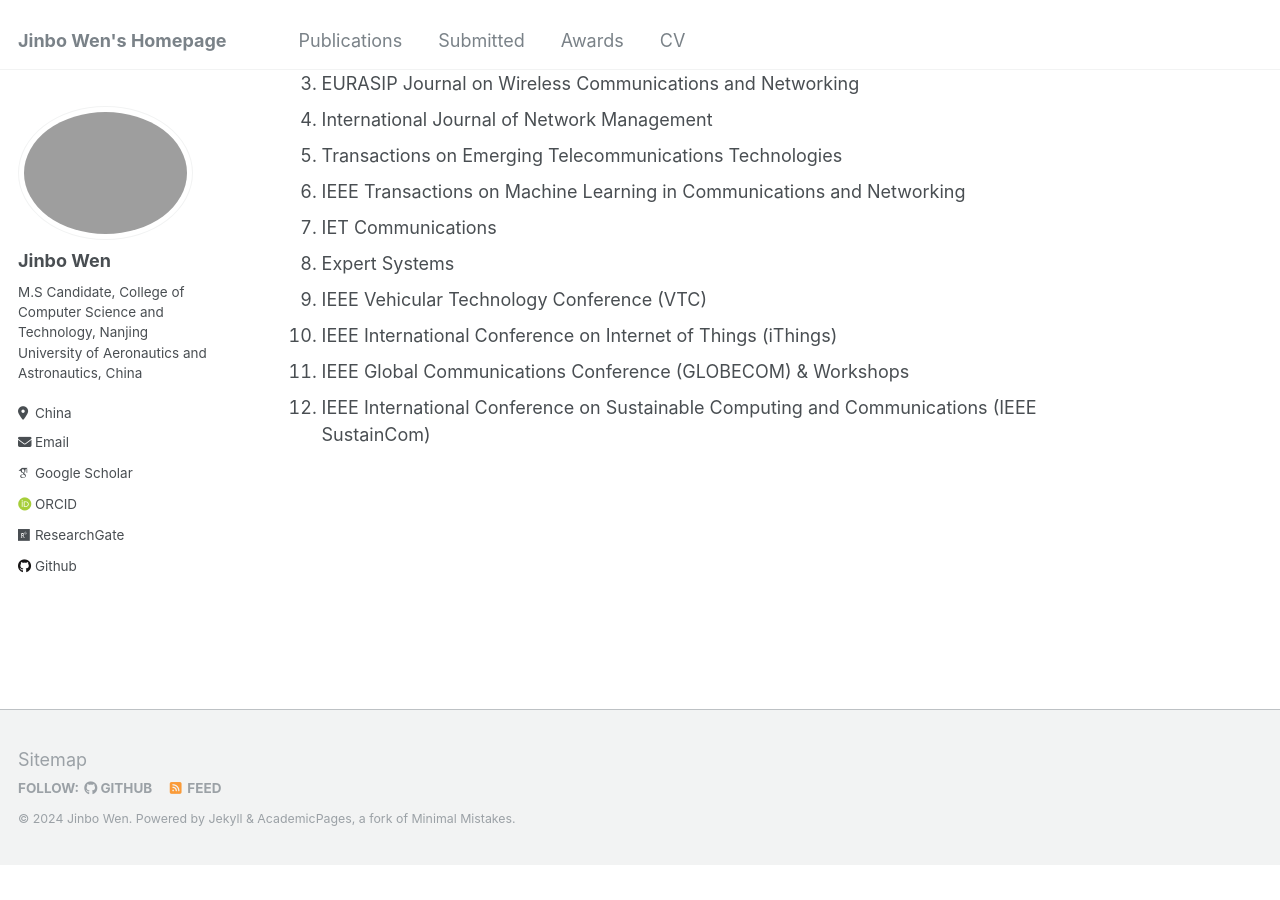
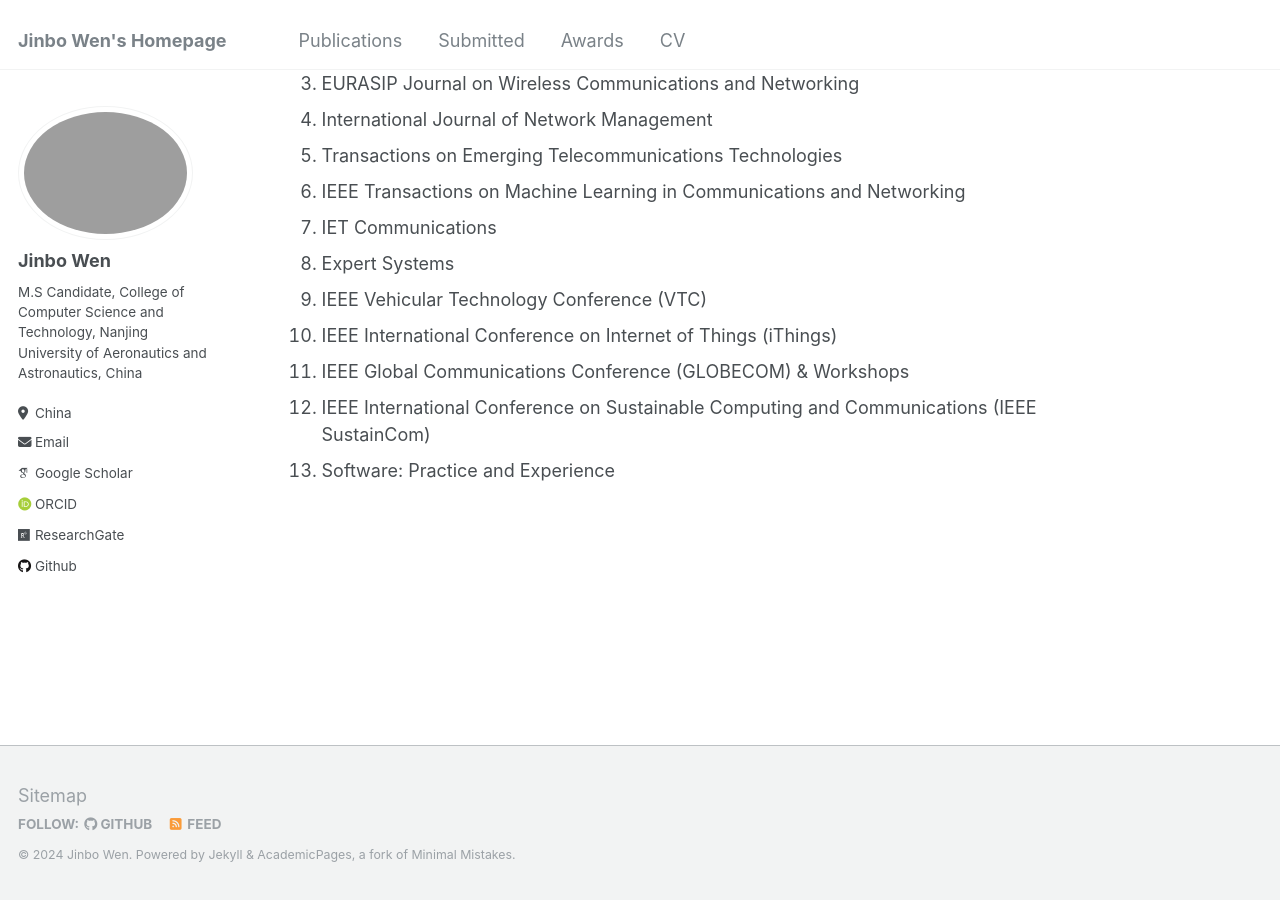
Before and after one commit to JinboWen00/JinboWen00.github.io, a Jekyll site: the page built from _pages/about.md, in a window 1280 px wide and 900 px high, scrolled down 1096 px. Built offline with Jekyll 4.4.1, drawn with Linux system fonts in a browser that asks for light colours; some web fonts are replaced; before the commit the page ends 1960 px from its top, so only the background shows below that.

Commit message:
Update about.md

```diff
--- a/_pages/about.md
+++ b/_pages/about.md
@@ -39,6 +39,7 @@ Review for Journals/Conferences
 7.  IET Communications
 8.  Expert Systems
 9.  IEEE Vehicular Technology Conference (VTC)
-10.  IEEE International Conference on Internet of Things (iThings)
+10. IEEE International Conference on Internet of Things (iThings)
 11. IEEE Global Communications Conference (GLOBECOM) & Workshops
 12. IEEE International Conference on Sustainable Computing and Communications (IEEE SustainCom)
+13. Software: Practice and Experience
```
